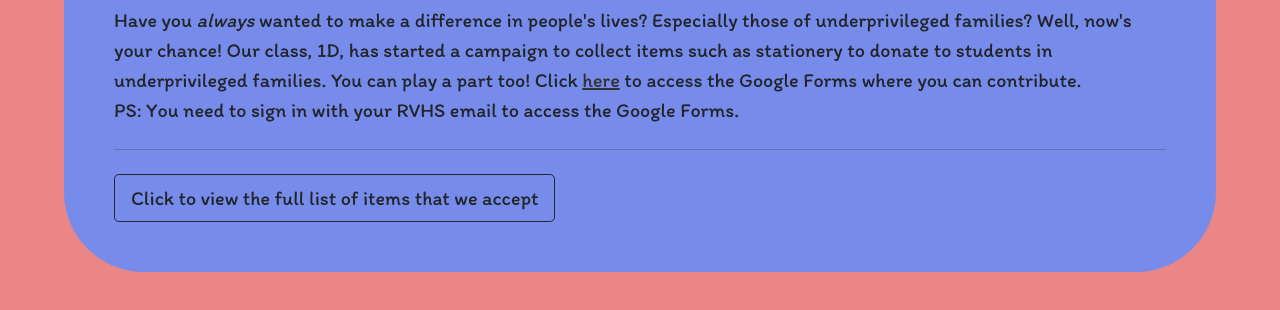
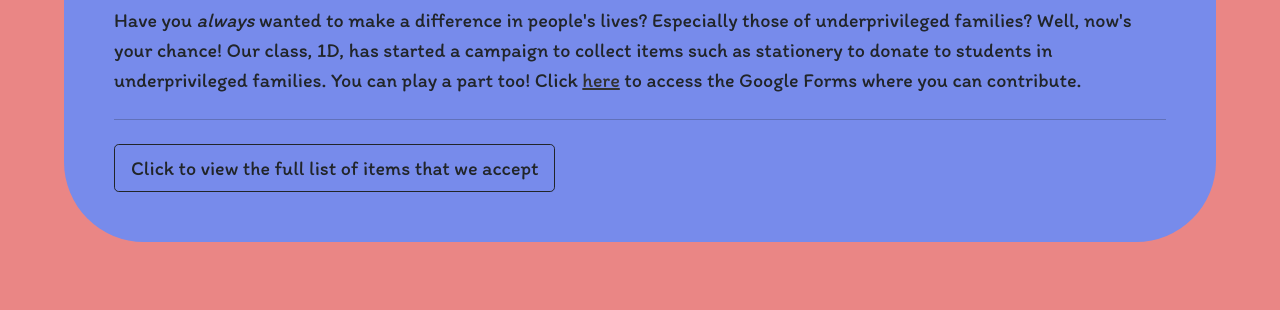
Before and after one commit to 1Dvia/donation, a plain HTML site: page index.html in a window 1280 px wide. Shown: the part 264-574 px from the top of the page. Drawn offline with nearby package versions, Linux system fonts and the light colour scheme.

Commit message:
Update index.html

```diff
--- a/index.html
+++ b/index.html
@@ -19,7 +19,7 @@
 
   <div class="mainheading">
     <h1 class="display-4">Hey RVians 👋!</h1>
-    <p class="lead">Have you <strong><em>always</em></strong> wanted to make a difference in people's lives? Especially those of underprivileged families? Well, now's your chance! Our class, 1D, has started a campaign to collect items such as stationery to donate to students in underprivileged families. <strong>You</strong> can play a part too! Click <a class="link1d" href="https://docs.google.com/forms/d/e/1FAIpQLSfL18KizZpsWSKDc8VvDvRUks-U_oTtFDinTg5HxLHILBvLpA/viewform?usp=sf_link">here</a> to access the Google Forms where you can contribute. <br /> PS: You need to sign in with your RVHS email to access the Google Forms.</p>
+    <p class="lead">Have you <strong><em>always</em></strong> wanted to make a difference in people's lives? Especially those of underprivileged families? Well, now's your chance! Our class, 1D, has started a campaign to collect items such as stationery to donate to students in underprivileged families. <strong>You</strong> can play a part too! Click <a class="link1d" href="https://docs.google.com/forms/d/e/1FAIpQLSfL18KizZpsWSKDc8VvDvRUks-U_oTtFDinTg5HxLHILBvLpA/viewform?usp=sf_link">here</a> to access the Google Forms where you can contribute.</p>
     <hr class="my-4">
     <p></p>
     <a class="btn btn-outline-dark btn-lg" href="stationery.html" role="button">Click to view the full list of items that we accept</a>
```
